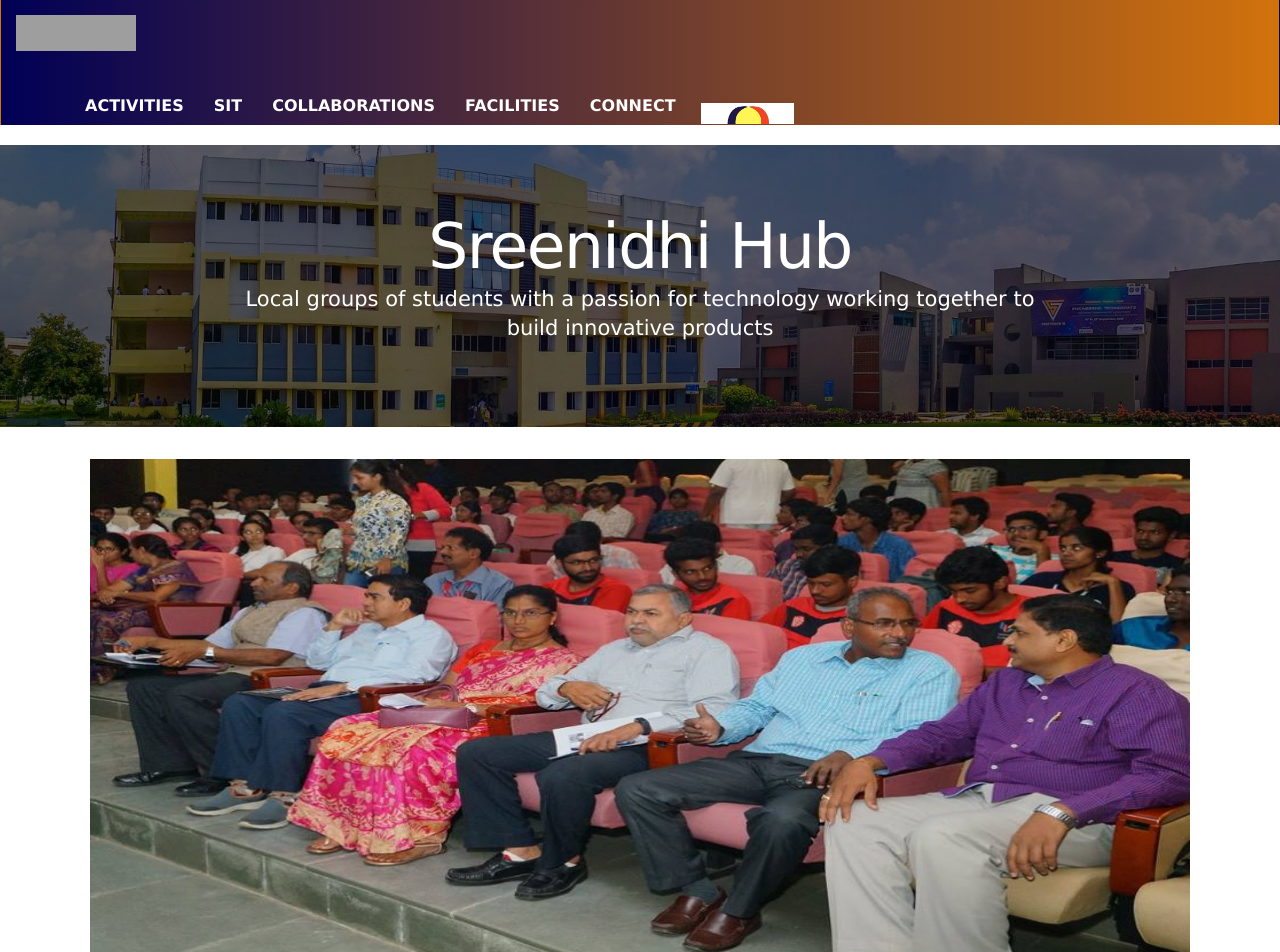
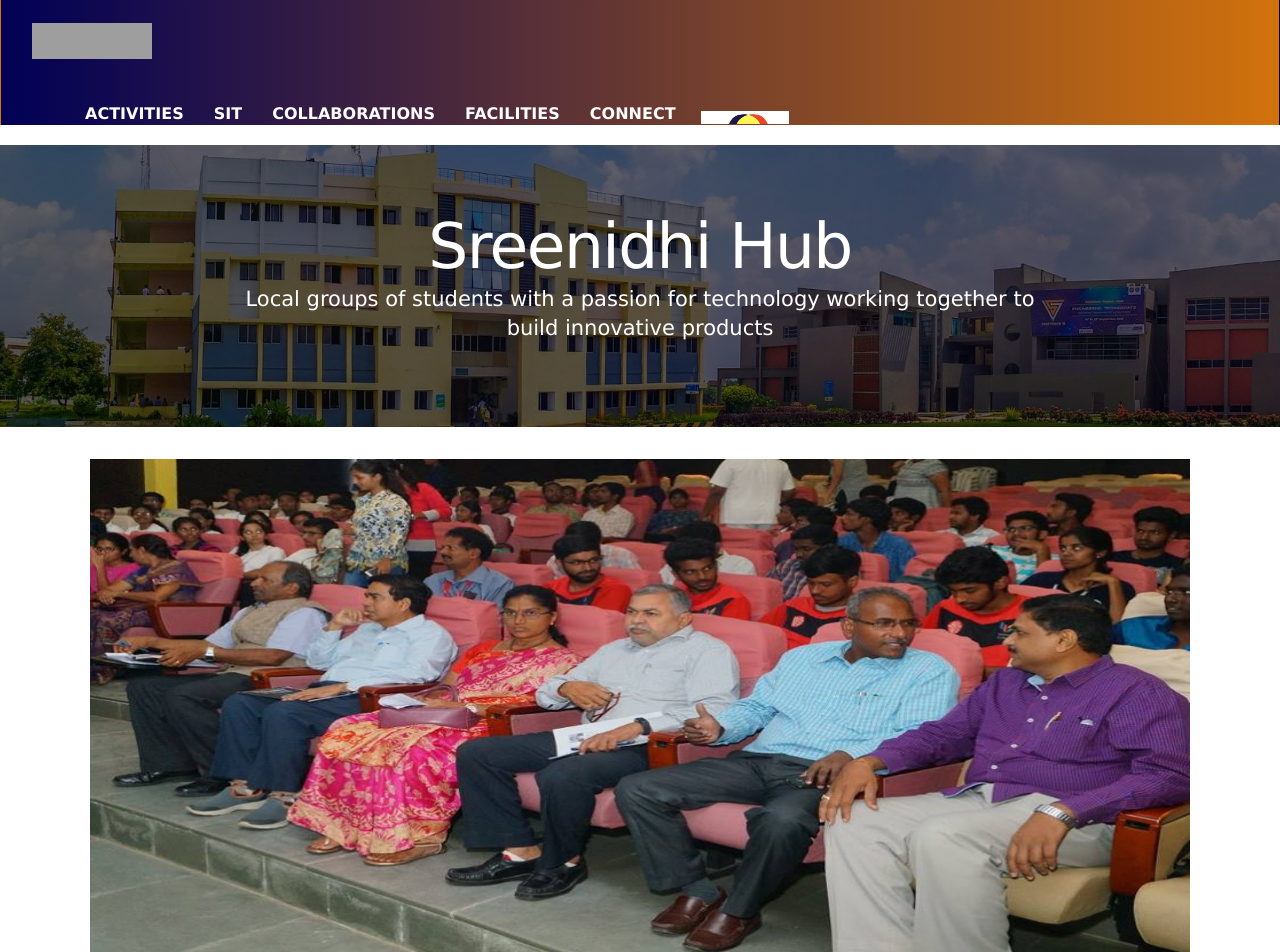
Before and after one commit to SNISTInnovationHub/snistinnovationhub.github.io, a Jekyll site: the page built from index.html, in a window 1280 px wide. Shown: the top 952 px of the page. Built offline with Jekyll 4.4.1, drawn with Linux system fonts in a browser that asks for light colours; nearby versions of some CDN libraries; some web fonts are replaced; library files that are not in the unit come from our copies.

Commit message:
Update app.css

```diff
--- a/static/css/app.css
+++ b/static/css/app.css
@@ -30,6 +30,7 @@
 /* older css */
 header{
  width: 100%;
+ overflow: hidden;
 }
 
 .sheetsee body {font-family: 'Source Sans Pro'; background: #fff; color: #535353;  border: 10px #47CCFC solid; margin: 0px; padding: 20px 20px 100px 20px; overflow: auto; }
@@ -124,7 +125,6 @@
 background: linear-gradient(to right, #000056, #d1720c); /* W3C, IE 10+/ Edge, Firefox 16+, Chrome 26+, Opera 12+, Safari 7+ */
 
     color: white;
-    padding: 0;
     border-radius: 0;
     height: 125px;
 }
@@ -152,7 +152,7 @@
 }
 
 nav a:hover {
-    color: #17DA04;
+    color: #0EDDE3;
 }
 
 .navbar-brand > img {
@@ -162,7 +162,7 @@
 
 .navbar-right > img {
     padding-top: 10px;
-    margin-right: 20px;
+    margin-right: 10px;
     float: right;
 }
 
```
